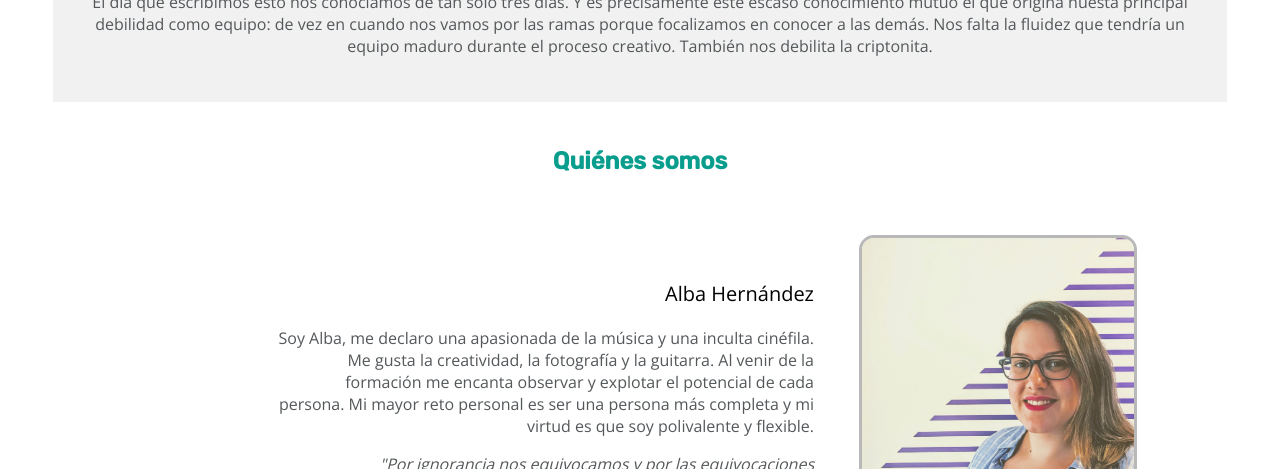
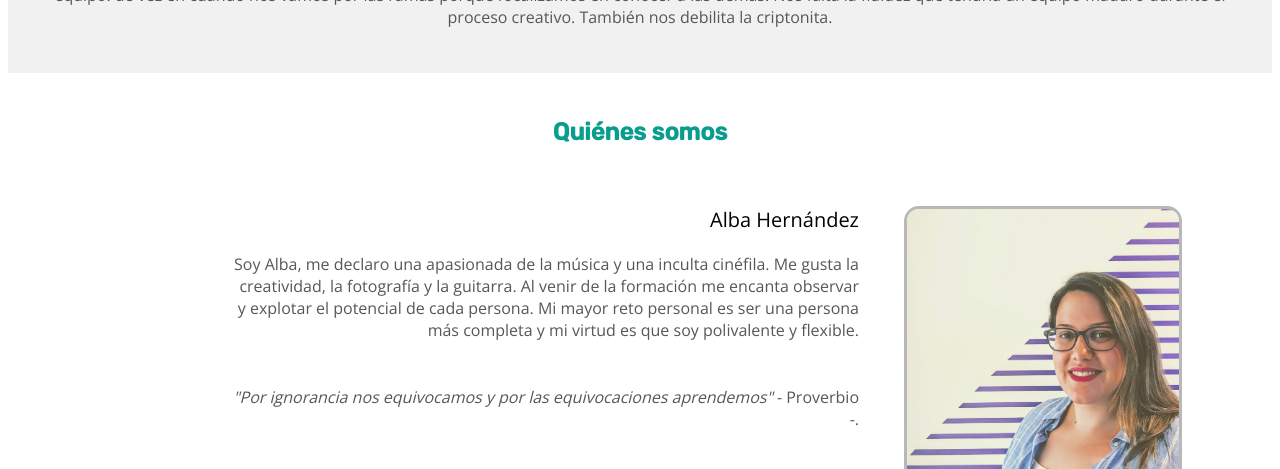
Before and after one commit to Adalab/d-s1-valkyrias, a plain HTML site: page index 11.13.05 AM.html in a window 1280 px wide. Shown: the part 1030-1499 px from the top of the page. Drawn offline with nearby package versions, Linux system fonts and the light colour scheme.

Commit message:
fixing error alba marta sofi just a part

```diff
--- a/index 11.13.05 AM.html
+++ b/index 11.13.05 AM.html
@@ -72,11 +72,10 @@
 
 <!--SOOFIIIIIIIIIIIIIIIIIIIIIIIIIIIIIIIIIIIIIIIIII-->
 
-<main class="box">
+<div class="box">
   <h2 class="titlewho">Quiénes somos</h2>
   <div class="flex leftext">
     <img class="profilephoto imagen2" src="Alba.jpg" alt="fotografía Alba" title="fotografía de Alba" width="278px" height="278px">
-    <div class="organize">
     <div class="textmargin1">
       <p class="titlename">Alba Hernández</p><p class="textwho">Soy Alba, me declaro una apasionada de la música y una inculta cinéfila. Me gusta la creatividad, la fotografía y la guitarra. Al venir de la formación me encanta observar y explotar el potencial de cada persona. Mi mayor reto personal es ser una persona más completa y mi virtud es que soy polivalente y flexible.</p><p class="textwho"><em>"Por ignorancia nos equivocamos y por las equivocaciones aprendemos"</em> - Proverbio -.</p>
     </div>
@@ -86,7 +85,6 @@
       <li><a href=""><i class="fab fa-github"></i></a></li>
       <li><a href=""><i class="fas fa-envelope"></i></a></li>
     </ul>
-    </div>
   </div>
   <br>
   <div class="flex rightext">
@@ -106,7 +104,6 @@
   <br>
   <div class="flex leftext">
     <img class="profilephoto imagen2" src="Sofi.jpg" alt="fotografía Sofía" title="fotografía de Sofía" width="278px" height="278px">
-    <div class="organize">
     <div class="textmargin1">
       <p class="titlename">Sofía Rincón</p><p class="textwho">Soy Sofía, nací en Madrid en 1993. Mi vida gira en torno a la explotación de distintos campos utilizando los conocimientos en cuestión de manera unificadora y no divergente. Perseverancia, análisis y capacidad comunicativa son rasgos distintivos de mi carácter.</p><p class="textwho"><em>"Cuando una mujer iguala a un hombre, lo supera"</em> - Margaret Thatcher -.</p>
     </div>
@@ -116,7 +113,6 @@
       <li><a href=""><i class="fab fa-github"></i></a></li>
       <li><a href=""><i class="fas fa-envelope"></i></a></li>
     </ul>
-    </div>
   </div>
   <br>
   <div class="flex rightext">
@@ -133,6 +129,7 @@
     </ul>
     </div>
   </div>
+</div>
 </main>
 
 <!--SOOFIIIIIIIIIIIIIIIIIIIIIIIIIIIIIIIIIIIIIIIIII-->
--- a/main.css
+++ b/main.css
@@ -1,3 +1,9 @@
+
+html {
+margin: 0px;
+}
+
+
 .contenedor-menu {
   font-family: 'Rubik', sans-serif;
   display: flex;
@@ -98,6 +104,7 @@ header nav {
 
 .cuerpo--ppal {
   text-align: center;
+  margin: 0;
 }
 
 .cuerpo--equipo {
@@ -133,10 +140,12 @@ header nav {
 .texto--main {
   color: #54585A;
   font-family: 'Open Sans', sans-serif;
-  16px;
-  margin: 0px;
+  margin: 0 0 16px;
   padding-left: 20px;
   padding-right: 20px;
+}
+.texto--main:last-child {
+margin-bottom: 0;
 }
 
 .triangulo {
@@ -194,6 +203,7 @@ header nav {
   font-family: 'Open Sans', sans-serif;
   font-size: 16px;
   line: 24px;
+  margin-bottom: 45px;
 }
 .profilephoto {
   box-sizing: border-box;
@@ -212,11 +222,11 @@ header nav {
    float:right;
    margin-left;
 }
-main {
+.box  {
   margin-top: 45px;
-	margin-bottom: 60px;
   margin-left: 45px;
   margin-right: 45px;
+  margin-bottom: 60px;
 }
 .textmargin1 {
   margin-bottom: 15px;
@@ -225,13 +235,14 @@ main {
   text-align: right;
 }
 .textmargin1 .titlename {
-  padding-top: 45px;
+
 }
 
 .textmargin2 {
   margin-bottom: 15px;
   margin-left: 45px;
   margin-right: 90px;
+  text-align: left;
 }
 .colorppal {
   filter: hue-rotate(9deg);
@@ -257,6 +268,7 @@ main {
   color: #14aabf
 }
 .organize {
+  text-align: left;
 }
 .iconsright {
   text-align: right;
@@ -322,28 +334,9 @@ main {
 
 /*codigo Alba*/
 
-/*body {
-  margin: 0;
-  100hv;
-}
-.page {
-  background: pink;
-  display: flex;
-  flex-direction: column;
-  min-height: 100vh;
-}
-/*header {
-  background: blue;
-}
-main {
-  background: yellow;
-  flex: 1;
-} */
 footer {
-  display: flex;
   background: white;
   border: 1px solid lightgrey;
-  position: fixed bottom;
   justify-content: center;
   margin-top: 45px;
   flex-direction: column;
```
